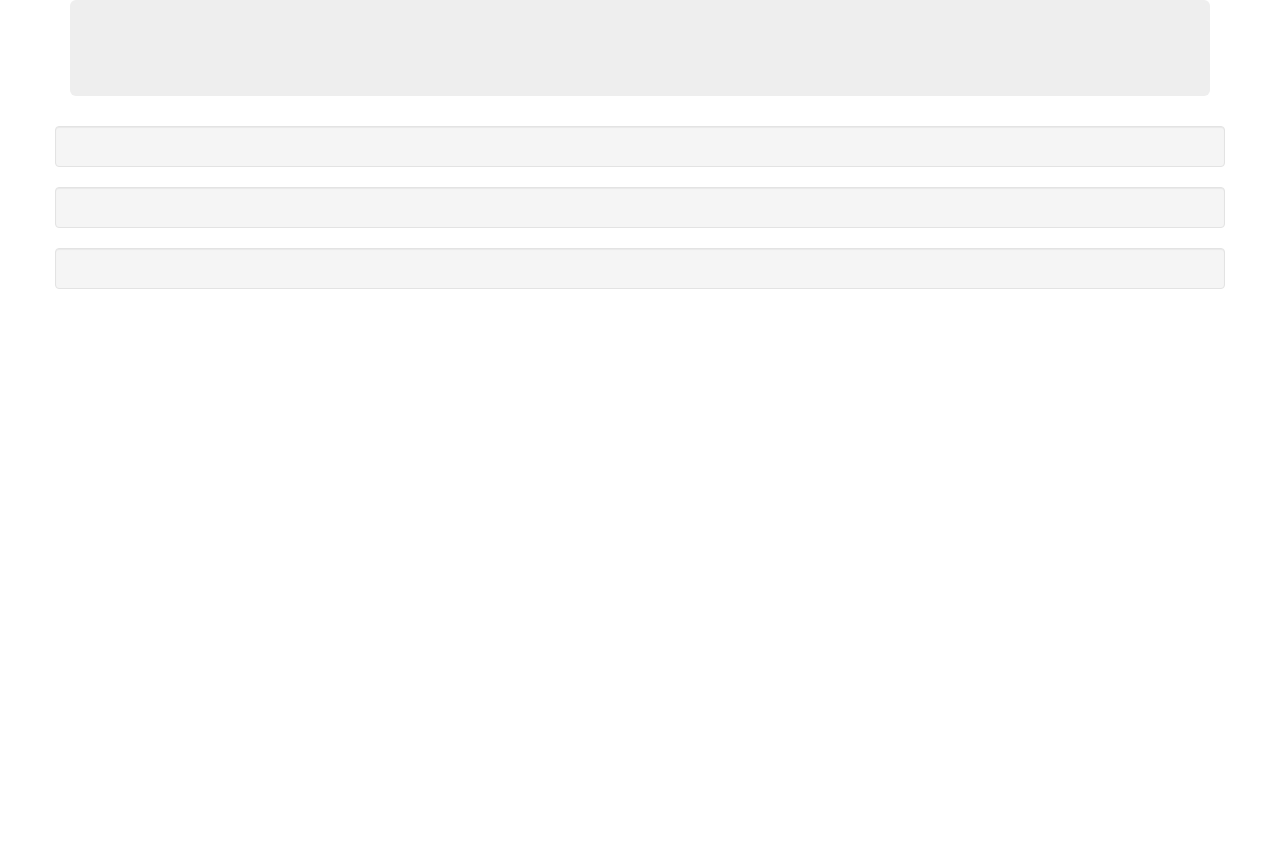
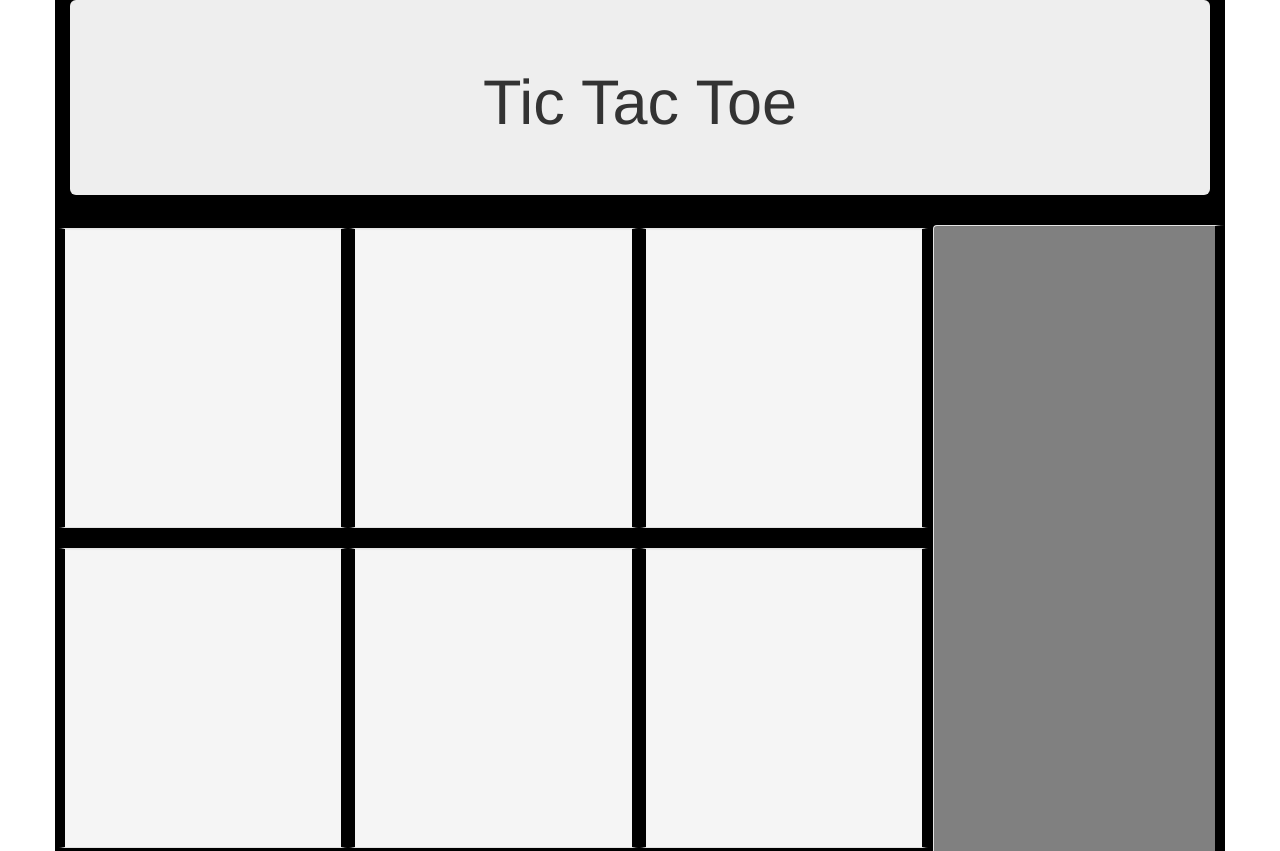
Before and after one commit to gmkhanna/tic-tac-toe-refactor, a plain HTML site: page index.html in a window 1280 px wide. Shown: the top 851 px of the page. Before the commit the page ends 800 px from the top, so only its background shows below. Drawn offline with nearby package versions, Linux system fonts and the light colour scheme.

Commit message:
add tic-tac-toe layout as well as side column and each square is separate

```diff
--- a/css/styles.css
+++ b/css/styles.css
@@ -0,0 +1,23 @@
+.container {
+  background-color: black;
+}
+
+.jumbotron {
+  text-align: center;
+}
+
+.col-md-4 {
+  height: 300px;
+  border-right: solid black 7px;
+  border-left: solid black 7px;
+}
+
+.col-md-9 {
+  border: solid black 3px;
+}
+
+#side {
+  background-color: grey;
+  height: 950px;
+  border-right: solid black 10px;
+}
--- a/index.html
+++ b/index.html
@@ -10,38 +10,45 @@
   <body>
     <div class="container">
       <div class="jumbotron">
+        <h1>Tic Tac Toe</h1>
+      </div>
+      <div class="row" id="main">
+        <div class="col-md-9">
+          <div class="row" id="row1">
+            <div class="col-md-4 well" id="sq11">
 
             </div>
-      <div class="row well" id="1">
-        <div class="col-md-4" id="11">
+            <div class="col-md-4 well" id="sq12">
 
             </div>
-        <div class="col-md-4" id="12">
-
-        </div>
-        <div class="col-md-4" id="13">
+            <div class="col-md-4 well" id="sq13">
 
             </div>
           </div>
-      <div class="row well" id="2">
-        <div class="col-md-4" id="21">
+          <div class="row" id="row2">
+            <div class="col-md-4 well" id="sq21">
 
             </div>
-        <div class="col-md-4" id="22">
+            <div class="col-md-4 well" id="sq22">
 
             </div>
-        <div class="col-md-4" id="23">
+            <div class="col-md-4 well" id="sq23">
 
             </div>
           </div>
-      <div class="row well" id="1">
-        <div class="col-md-4" id="31">
+          <div class="row" id="row3">
+            <div class="col-md-4 well" id="sq31">
 
             </div>
-        <div class="col-md-4" id="32">
+            <div class="col-md-4 well" id="sq32">
 
             </div>
-        <div class="col-md-4" id="33">
+            <div class="col-md-4 well" id="sq33">
+
+            </div>
+          </div>
+        </div>
+        <div class="col-md-3 well" id="side">
 
         </div>
       </div>
```
Lines whose indentation alone changed are shown as unchanged.
